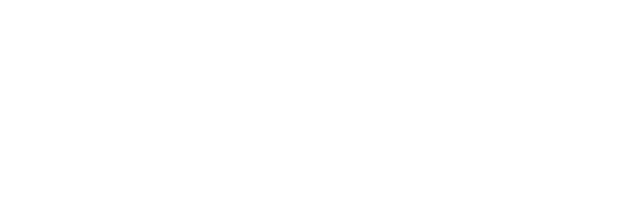
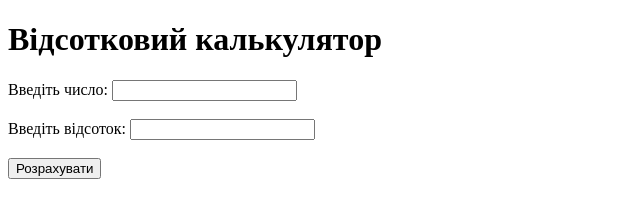
Before and after one commit to Roman240594/Percentage_calculator, a plain HTML site: page index.html in a window 1280 px wide. Shown: the whole page, without its empty margins (0-640 px from the left). Drawn offline with Linux system fonts and the light colour scheme.

Commit message:
create html

```diff
--- a/index.html
+++ b/index.html
@@ -1,15 +1,22 @@
 <!DOCTYPE html>
-<html lang="en">
+<html lang="uk">
 
 <head>
     <meta charset="UTF-8">
     <meta http-equiv="X-UA-Compatible" content="IE=edge">
     <meta name="viewport" content="width=device-width, initial-scale=1.0">
-    <title>Document</title>
+    <title>Percentage calculator</title>
 </head>
 
 <body>
-
+    <h1>Відсотковий калькулятор</h1>
+    <form>
+        <label for="number">Введіть число:</label>
+        <input type="number" id="number" name="number"><br><br>
+        <label for="percentage">Введіть відсоток:</label>
+        <input type="number" id="percentage" name="percentage"><br><br>
+        <input type="button" value="Розрахувати">
+    </form>
 </body>
 
 </html>
```
